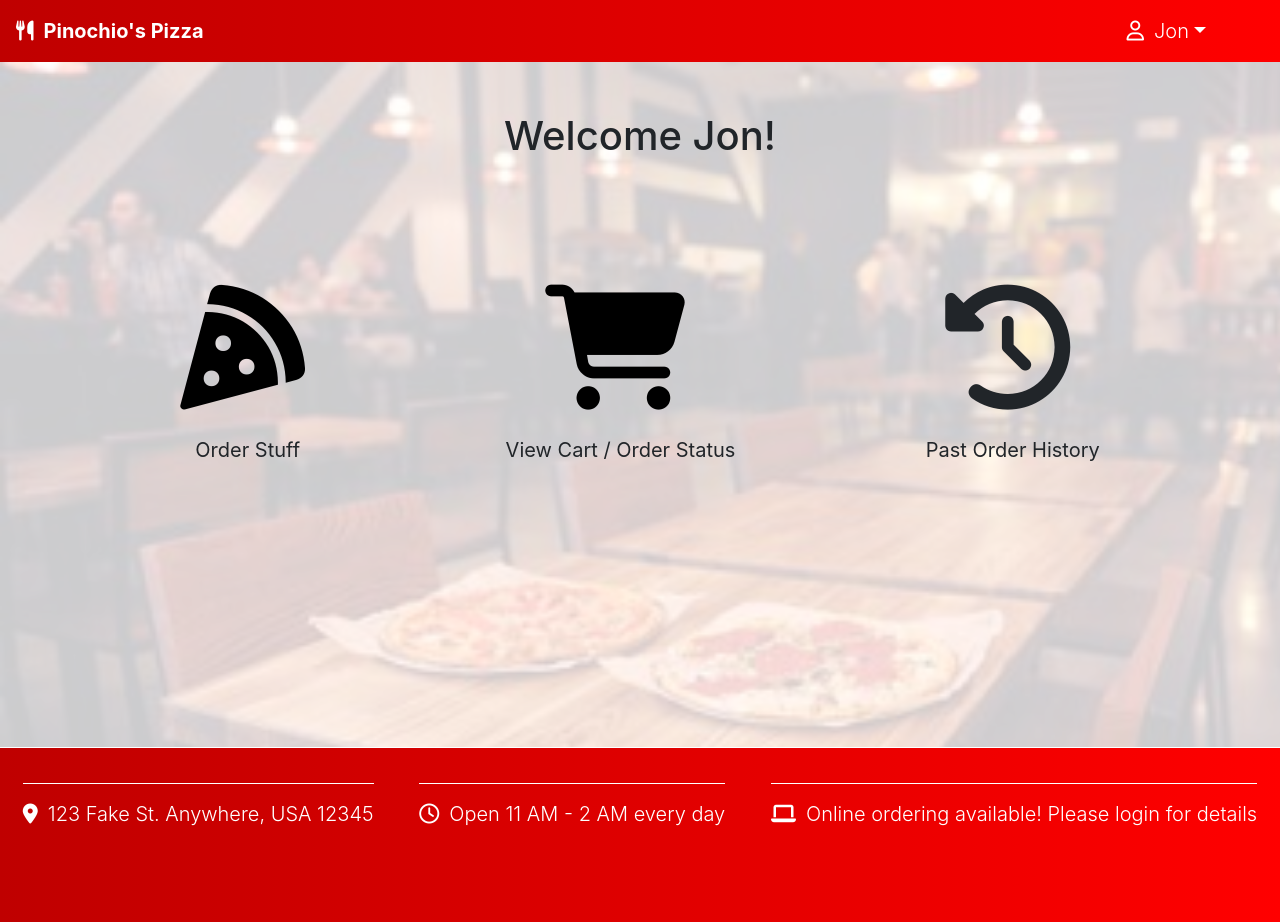
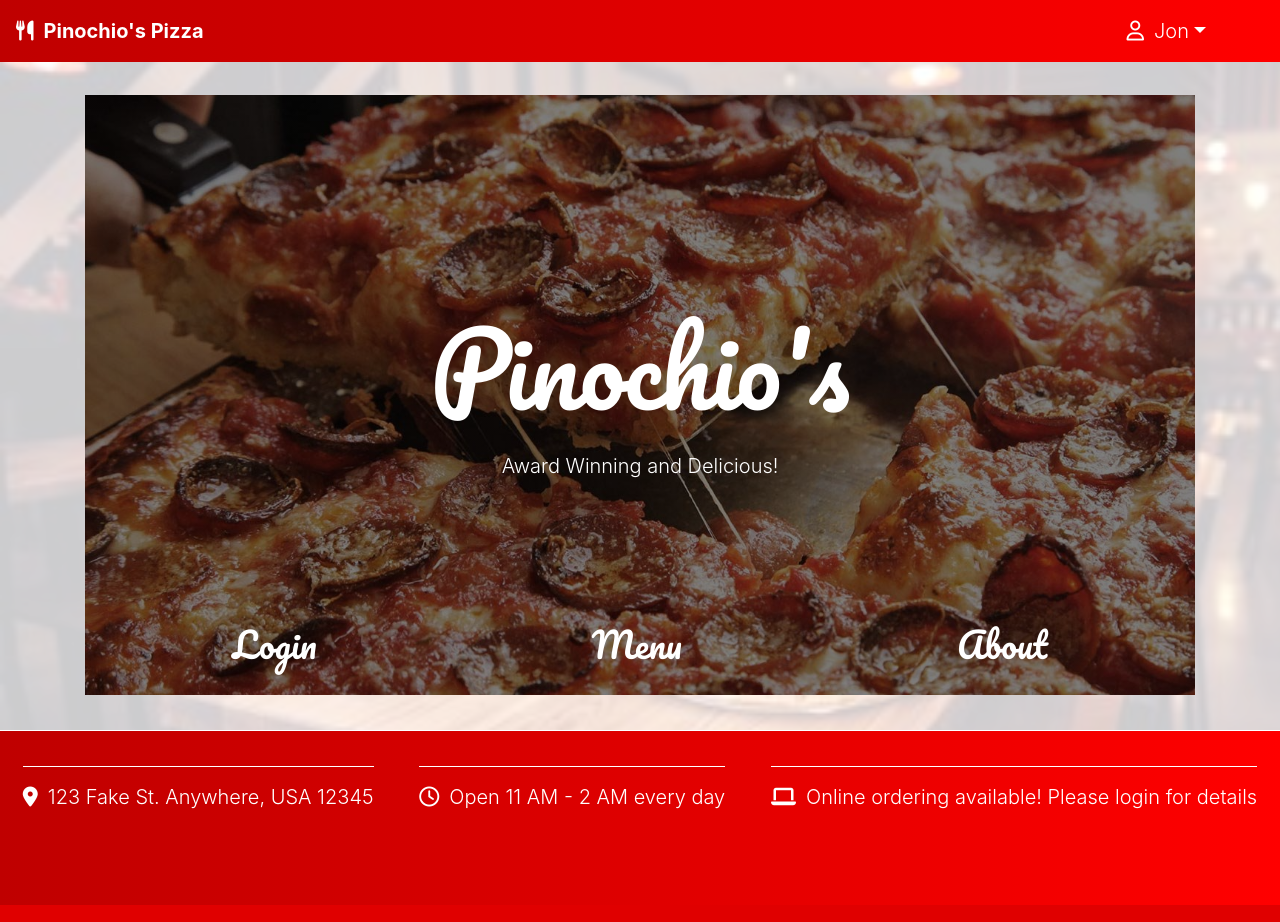
Before and after one commit to jselzer626/Pizza, a Django app: page / in a window 1280 px wide. Run offline with Django 3.2, Linux system fonts and the light colour scheme; a user stored in the database is signed in; some libraries are stand-ins or nearby versions.

Commit message:
added landing page and images to menu

```diff
--- /dev/null
+++ b/orders/templates/orders/index.html
@@ -0,0 +1,22 @@
+{% extends 'base.html' %}
+{% load static %}
+{% block staticfile %}
+<link href='http://fonts.googleapis.com/css?family=Pacifico' rel='stylesheet' type='text/css'>
+{% endblock %}
+{% block title %}
+User Homepage
+{% endblock %}
+
+{% block body %}
+<div class="hero-image" id="main-hero-image">
+  <div class="hero-text">
+    <h1 id="main-header">Pinochio's</h1>
+    <p class="lead">Award Winning and Delicious!</p>
+  </div>
+  <div class="menuHeader" id="startMenu">
+    <p class="lead"><a href="users/">Login</a></p>
+    <p class="lead"><a href="loadMenu">Menu</a></p>
+    <p class="lead"><a href="#">About</a></p>
+  </div>
+</div>
+{% endblock %}
--- a/orders/urls.py
+++ b/orders/urls.py
@@ -2,12 +2,13 @@ from django.urls import path
 
 from . import views
 from orders.views import addGeneralItem, viewCart, deleteItem
+from django.contrib.auth.decorators import login_required
 
 # should be for a welcome page
 urlpatterns = [
     path("", views.index, name="index"),
     path("loadMenu", views.loadMenu, name="loadMenu"),
-    path("addGeneralItem", addGeneralItem.as_view(), name="addGeneralItem"),
+    path("addGeneralItem", login_required(login_url="users/")(addGeneralItem.as_view()), name="addGeneralItem"),
     path("viewCart", viewCart.as_view(), name="viewCart"),
     path("deleteItem/<int:pk>/", deleteItem.as_view(), name="deleteOrderItem")
 ]
--- a/orders/views.py
+++ b/orders/views.py
@@ -14,9 +14,8 @@ import stripe
 import json
 
 # Create your views here.
-@login_required(login_url="users/")
 def index(request):
-    return render(request, "orders/userhome.html")
+    return render(request, "orders/index.html")
 
 def loadMenu(request):
     context = {
--- a/static/scripts1.js
+++ b/static/scripts1.js
@@ -4,6 +4,7 @@ document.addEventListener("DOMContentLoaded", () => {
     let menuHeader = document.querySelector('.menuHeader')
     let menu = document.querySelector('table')
     let alert = document.querySelector(".alert") ? document.querySelector(".alert") : ''
+    let bannerImage = document.querySelector(".hero-image")
 
     //select pasta
     document.querySelector('#Pasta').classList.add('selected')
@@ -20,7 +21,10 @@ document.addEventListener("DOMContentLoaded", () => {
         previous.classList.remove('selected')
 
         //add bolding and visibility to current section
-        var sectionToDisplay = document.getElementById(`${e.target.dataset.section}`)
+        var targetCategory = e.target.dataset.section
+        bannerImage.style.backgroundImage = `linear-gradient(rgba(0, 0, 0, 0.5), rgba(0, 0, 0, 0.5)), url(static/images/${targetCategory}_banner.jpg)`
+        bannerImage.querySelector('h1').innerHTML = targetCategory
+        var sectionToDisplay = document.getElementById(`${targetCategory}`)
         e.target.style.fontWeight = 'bold'
         sectionToDisplay.classList.add('selected')
       })
--- a/static/styles.css
+++ b/static/styles.css
@@ -60,10 +60,18 @@ footer div {
   padding: 10px;
   border-top: 1px solid black;
   border-bottom: 1px solid black;
-  margin-top: 5%;
+  margin-top: 2%;
   display: flex;
   flex-flow: row wrap;
   justify-content: space-around;
+}
+
+#startMenu {
+  width: 100%;
+  position: absolute;
+  bottom: 10px;
+  color: white;
+  border: None;
 }
 
 .menuHeader p {
@@ -73,6 +81,11 @@ footer div {
 
 .menuHeader p:hover {
   font-weight: bold;
+}
+
+.menuHeader a {
+  color: white;
+  font: 35px 'Pacifico', Helvetica, sans-serif;
 }
 
 .userMenu p {
@@ -262,6 +275,7 @@ tfoot::before {
   float: right;
 }
 
+
 #div_id_item select {
   font-weight: bold;
 }
@@ -272,6 +286,14 @@ tfoot::before {
   margin-top: 2%;
   margin-left: 40%;
   margin-bottom: 0px;
+}
+
+#div_id_toppings option {
+  cursor: pointer;
+}
+
+#div_id_toppings option:hover {
+  background-color: silver;
 }
 
 #div_id_toppings p {
@@ -293,3 +315,37 @@ tfoot::before {
   width: 100%;
   text-align: center;
 }
+
+.hero-image {
+  /* Use "linear-gradient" to add a darken background effect to the image (photographer.jpg). This will make the text easier to read */
+  background-image: linear-gradient(rgba(0, 0, 0, 0.5), rgba(0, 0, 0, 0.5)), url("images/Pasta_banner.jpg");
+
+  /* Set a specific height */
+  height: 25%;
+
+  /* Position and center the image to scale nicely on all screens */
+  background-position: center;
+  background-repeat: no-repeat;
+  background-size: cover;
+  position: relative;
+}
+
+#main-hero-image {
+  background-image: linear-gradient(rgba(0, 0, 0, 0.5), rgba(0, 0, 0, 0.5)), url("images/Sicilian_Pizza.jpg");
+  height: 75%;
+  margin-top: 3%;
+}
+
+/* Place text in the middle of the image */
+.hero-text {
+  text-align: center;
+  position: absolute;
+  top: 50%;
+  left: 50%;
+  transform: translate(-50%, -50%);
+  color: white;
+}
+
+#main-header {
+  font: 400 100px/1.5 'Pacifico', Helvetica, sans-serif;
+}
```
Also changed, not shown: orders/templates/orders/create.html (+7 -2 lines), db.sqlite3, static/images/Antipasto_Salad.jpg (added), static/images/Baked_Ziti.jpg (added), static/images/Pasta_banner.jpg (added), static/images/Pizza_banner.jpg (added), static/images/Platters_banner.jpg (added), static/images/Salads_banner.jpg (added), static/images/Sandwiches_banner.jpg (added), static/images/Sicilian_Pizza.jpg (added).
